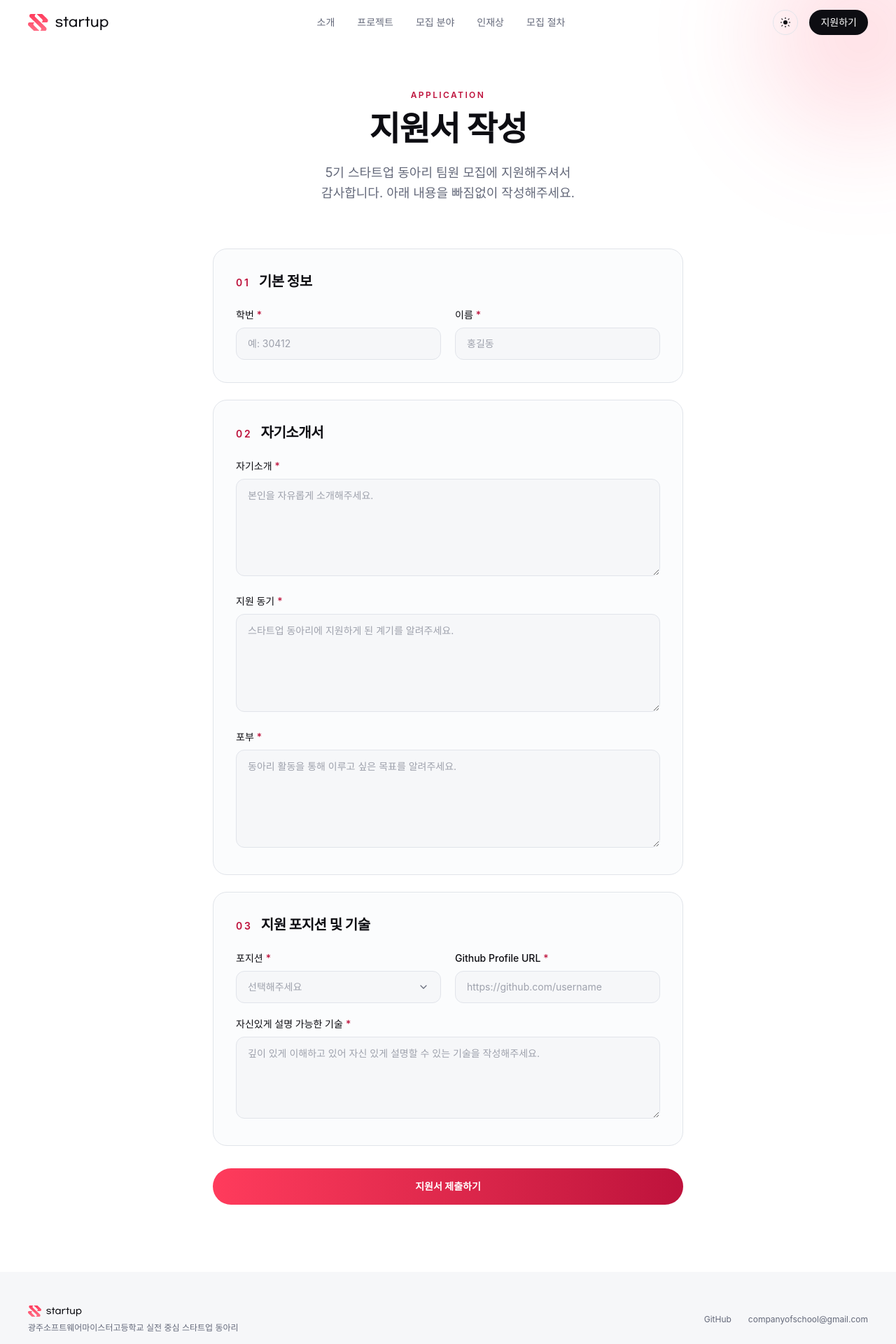
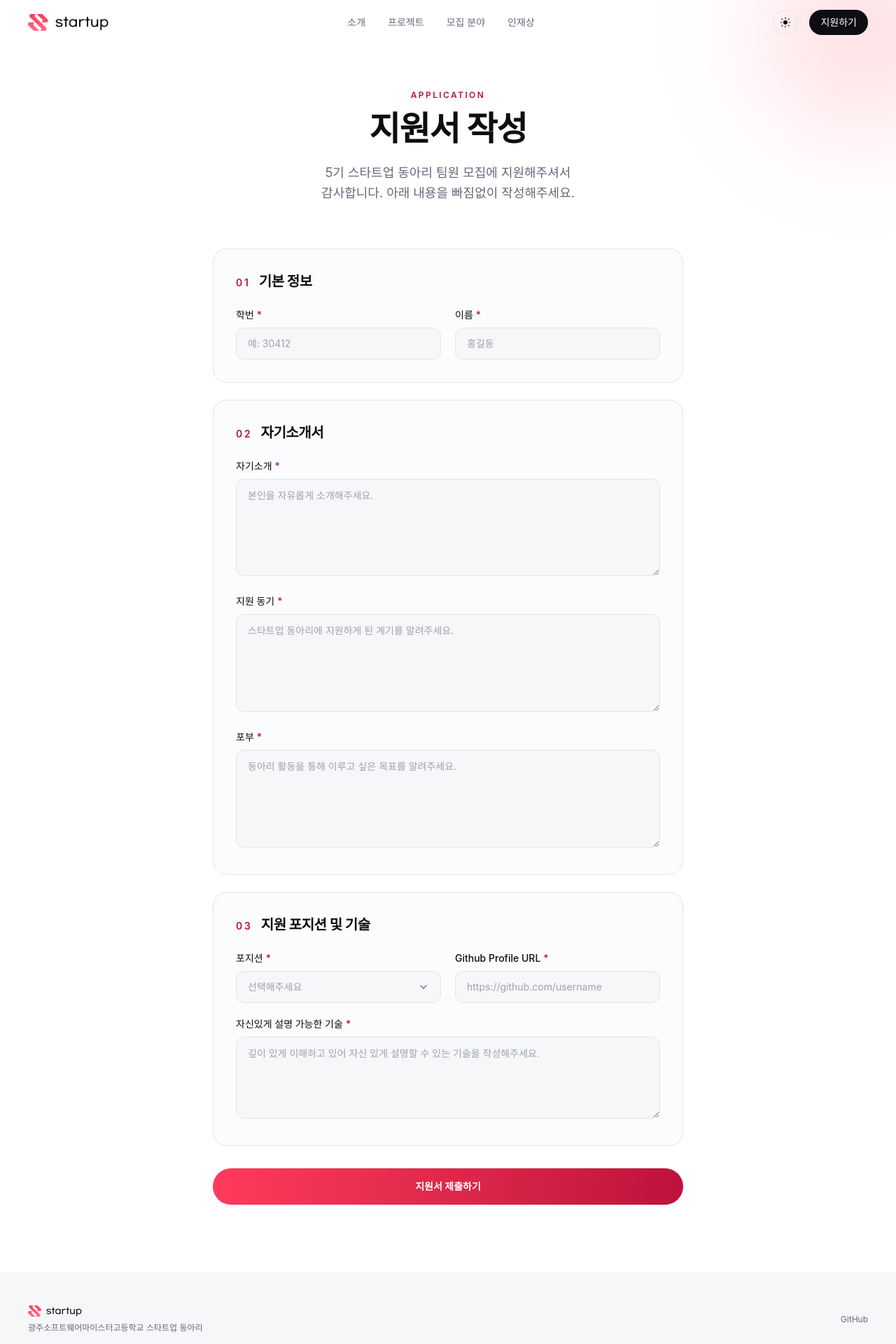
Before and after one commit to School-of-Company/startup-official, a Next.js app: page /apply in a window 1280 px wide. Shown: the top 1920 px of the page at 70% size. Built offline with nearby package versions, Linux system fonts and the light colour scheme; a web font is replaced by a local one.

Commit message:
feat: 메타데이터 설명 수정, Footer 텍스트 변경, Header 항목 제거, Process 컴포넌트 수정, StickyApplyBar 스타일 조정

```diff
--- a/src/app/layout.tsx
+++ b/src/app/layout.tsx
@@ -8,11 +8,10 @@ export const metadata: Metadata = {
     default: BRAND,
     template: `${BRAND} | %s`,
   },
-  description:
-    `광주소프트웨어마이스터고 ${BRAND} 동아리 신입 부원(GSM 10기) 공개 채용. 실제 사용자를 위한 서비스를 기획, 개발, 배포까지 직접 경험하세요.`,
+  description: `${BRAND}에서 10기 인원을 대상으로 5세대 팀원을 모집합니다`,
   openGraph: {
-    title: `${BRAND} — 실전 중심 스타트업 동아리`,
-    description: "GSM 10기 신입 부원 공개 채용. 실제 사용자를 위한 서비스를 기획부터 배포까지.",
+    title: `${BRAND}`,
+    description: `${BRAND}에서 10기 인원을 대상으로 5세대 팀원을 모집합니다`,
     type: "website",
   },
 };
@@ -27,7 +26,9 @@ export default function RootLayout({
       <head>
         <script dangerouslySetInnerHTML={{ __html: THEME_SCRIPT }} />
       </head>
-      <body className="flex min-h-screen flex-col font-sans antialiased">{children}</body>
+      <body className="flex min-h-screen flex-col font-sans antialiased">
+        {children}
+      </body>
     </html>
   );
 }
--- a/src/widgets/about/About.tsx
+++ b/src/widgets/about/About.tsx
@@ -2,7 +2,7 @@
 
 import { useRef } from "react";
 import type { ReactNode } from "react";
-import { motion, useScroll, useTransform } from "framer-motion";
+import { motion, useMotionTemplate, useScroll, useTransform } from "framer-motion";
 import type { MotionValue } from "framer-motion";
 import { Reveal, SectionHeading, SectionGlow } from "@/shared/ui";
 import { useReducedMotionSafe } from "@/shared/lib";
@@ -63,10 +63,15 @@ function FocusCard({
   const scale = useTransform(d, [-1, 0, 1, 2], [0.86, 1, 0.84, 0.72]);
   const opacity = useTransform(d, [-1, -0.4, 0, 0.55, 1, 2], [0, 1, 1, 0.15, 0, 0]);
   const zIndex = useTransform(d, (v) => Math.round(100 - Math.abs(v) * 10));
+  // Combined into one `transform` string instead of separate x/scale motion
+  // values -- Framer Motion's x/scale shorthands animate via rAF on the main
+  // thread and can drop frames on a busy scroll; a single transform lets the
+  // browser composite it on the GPU.
+  const transform = useMotionTemplate`translateX(${x}px) scale(${scale})`;
 
   return (
     <motion.div
-      style={{ x, scale, opacity, zIndex }}
+      style={{ transform, opacity, zIndex }}
       className="absolute inset-0 flex flex-col justify-center overflow-hidden rounded-card bg-surface p-8 text-center sm:p-12"
     >
       <span
--- a/src/widgets/footer/Footer.tsx
+++ b/src/widgets/footer/Footer.tsx
@@ -7,7 +7,7 @@ export default function Footer() {
         <div>
           <Logo idPrefix="footer-logo" className="h-4 w-auto text-fg" />
           <p className="mt-2 text-xs text-muted">
-            광주소프트웨어마이스터고등학교 실전 중심 스타트업 동아리
+            광주소프트웨어마이스터고등학교 스타트업 동아리
           </p>
         </div>
 
@@ -20,12 +20,6 @@ export default function Footer() {
           >
             GitHub
           </a>
-          <a
-            href="mailto:companyofschool@gmail.com"
-            className="transition-colors hover:text-fg"
-          >
-            companyofschool@gmail.com
-          </a>
         </div>
       </div>
     </footer>
--- a/src/widgets/header/Header.tsx
+++ b/src/widgets/header/Header.tsx
@@ -15,7 +15,6 @@ const NAV_ITEMS = [
   { href: "#projects", label: "프로젝트" },
   { href: "#tracks", label: "모집 분야" },
   { href: "#talent", label: "인재상" },
-  { href: "#process", label: "모집 절차" },
 ];
 
 export default function Header() {
--- a/src/widgets/process/Process.tsx
+++ b/src/widgets/process/Process.tsx
@@ -1,16 +1,14 @@
-import { SectionGlow, SectionHeading } from "@/shared/ui";
+import { Reveal } from "@/shared/ui";
 
 export default function Process() {
   return (
-    <section id="process" className="relative scroll-mt-16 overflow-hidden py-24 sm:py-32">
-      <SectionGlow className="-bottom-32 -left-32 h-[420px] w-[420px]" />
-
-      <div className="relative mx-auto max-w-content px-6 sm:px-8 lg:px-10">
-        <SectionHeading
-          eyebrow="Process"
-          title="모집 절차"
-          description="정확한 일정은 추후 안내해드리겠습니다. 감사합니다."
-        />
+    <section id="process" className="relative scroll-mt-16 bg-white pt-24 sm:pt-32">
+      <div className="relative mx-auto max-w-content px-6 text-center sm:px-8 lg:px-10">
+        <Reveal>
+          <p className="mx-auto max-w-xl text-balance text-base leading-relaxed text-gray-600 sm:text-lg">
+            정확한 일정은 추후 안내해드리겠습니다. 감사합니다.
+          </p>
+        </Reveal>
       </div>
     </section>
   );
--- a/src/widgets/sticky-apply-bar/StickyApplyBar.tsx
+++ b/src/widgets/sticky-apply-bar/StickyApplyBar.tsx
@@ -59,7 +59,7 @@ export default function StickyApplyBar() {
     <div
       id="apply"
       ref={anchorRef}
-      className="relative mx-auto flex max-w-wide justify-center px-6 py-12 sm:px-8 sm:py-16 lg:px-10"
+      className="relative mx-auto flex max-w-wide justify-center px-6 pt-6 pb-12 sm:px-8 sm:pt-8 sm:pb-16 lg:px-10"
     >
       <motion.div
         ref={barRef}
```
